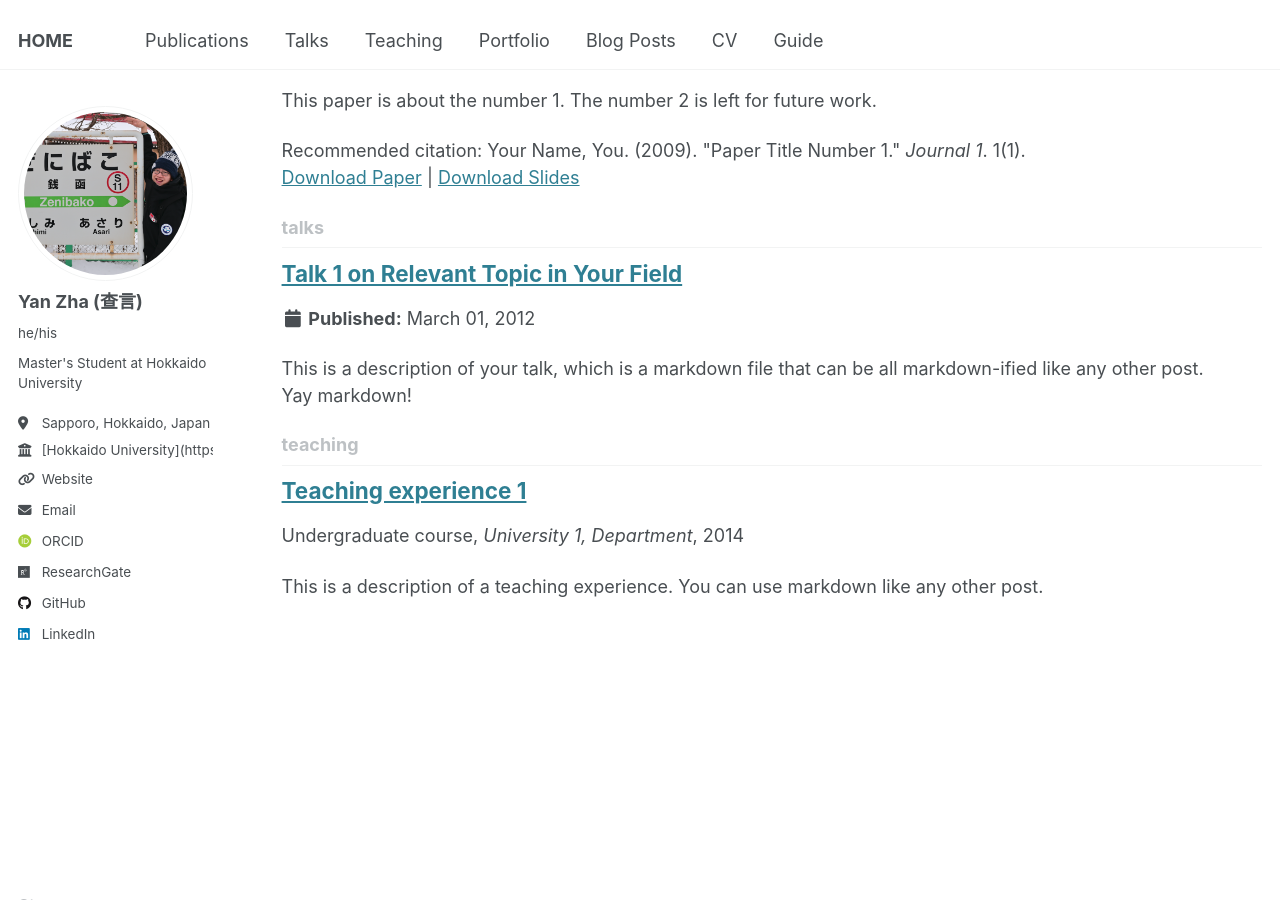
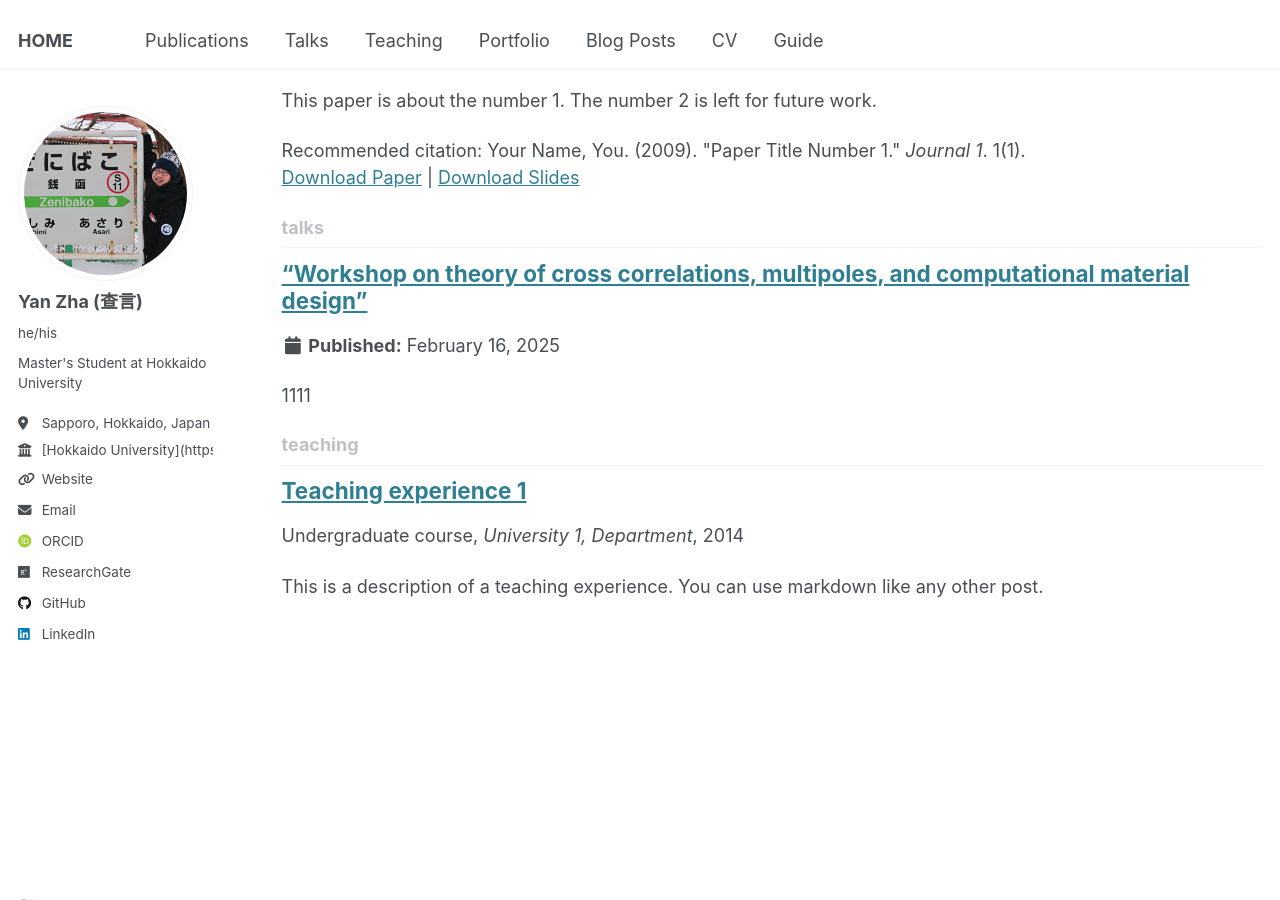
Before and after one commit to yzhacn/yzhacn.github.io, a Jekyll site: the page built from _pages/collection-archive.html, in a window 1280 px wide and 900 px high, scrolled down 1169 px. Built offline with Jekyll 4.4.1, drawn with Linux system fonts in a browser that asks for light colours; some web fonts are replaced.

Commit message:
Update 2012-03-01-talk-1.md

```diff
--- a/_talks/2012-03-01-talk-1.md
+++ b/_talks/2012-03-01-talk-1.md
@@ -1,11 +1,11 @@
 ---
-title: "Talk 1 on Relevant Topic in Your Field"
+title: “Workshop on theory of cross correlations, multipoles, and computational material design”
 collection: talks
-type: "Talk"
-permalink: /talks/2012-03-01-talk-1
-venue: "UC San Francisco, Department of Testing"
-date: 2012-03-01
-location: "San Francisco, California"
+type: "poster-presentation"
+permalink: "https://asymmetry.hiroshima-u.ac.jp/event/2532"
+venue: "Gotemba Tokinosumika"
+date: 2025.02.16-2025.02.18
+location: "Gotemba, Shizuoka, Japan"
 ---
 
-This is a description of your talk, which is a markdown file that can be all markdown-ified like any other post. Yay markdown!
+1111
```
